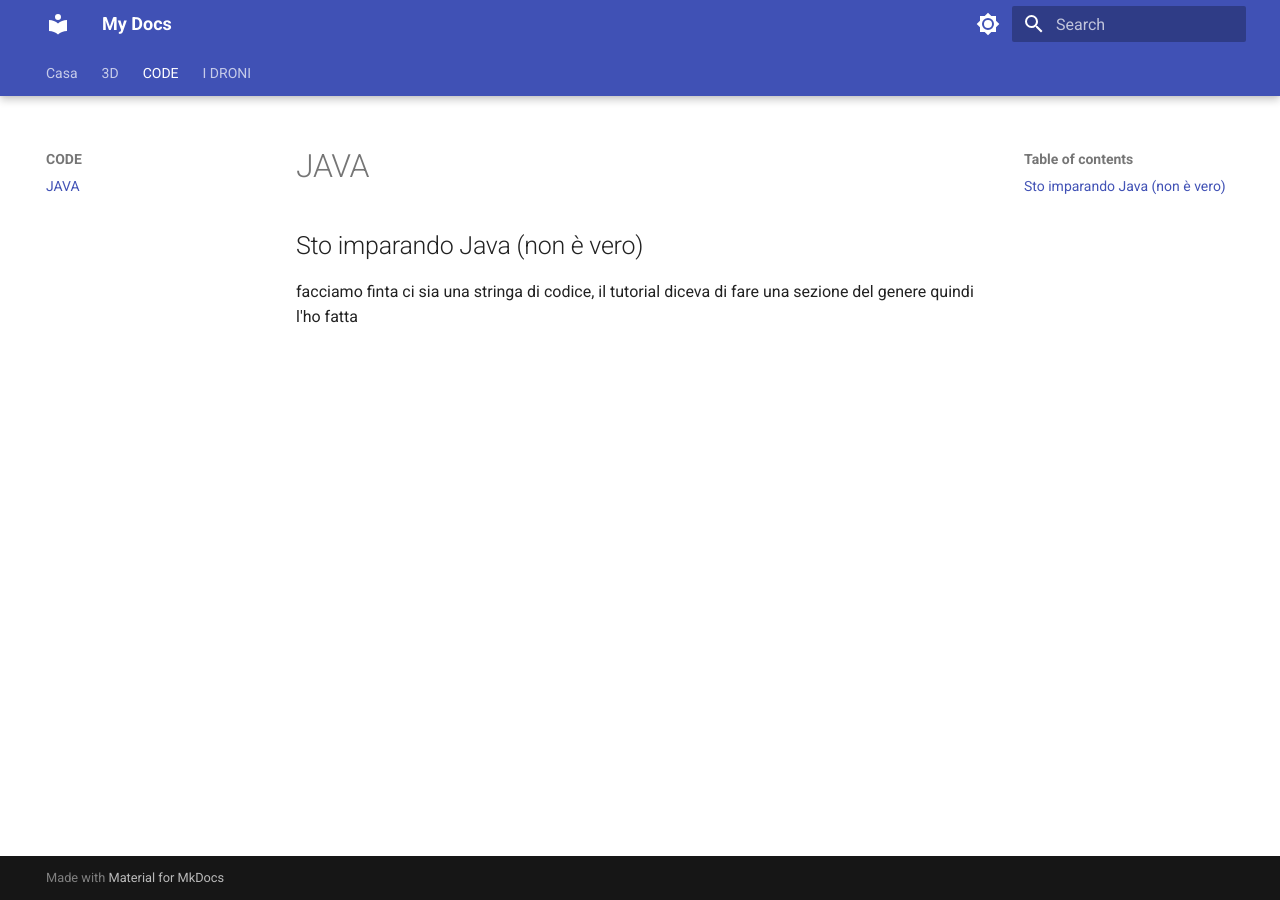
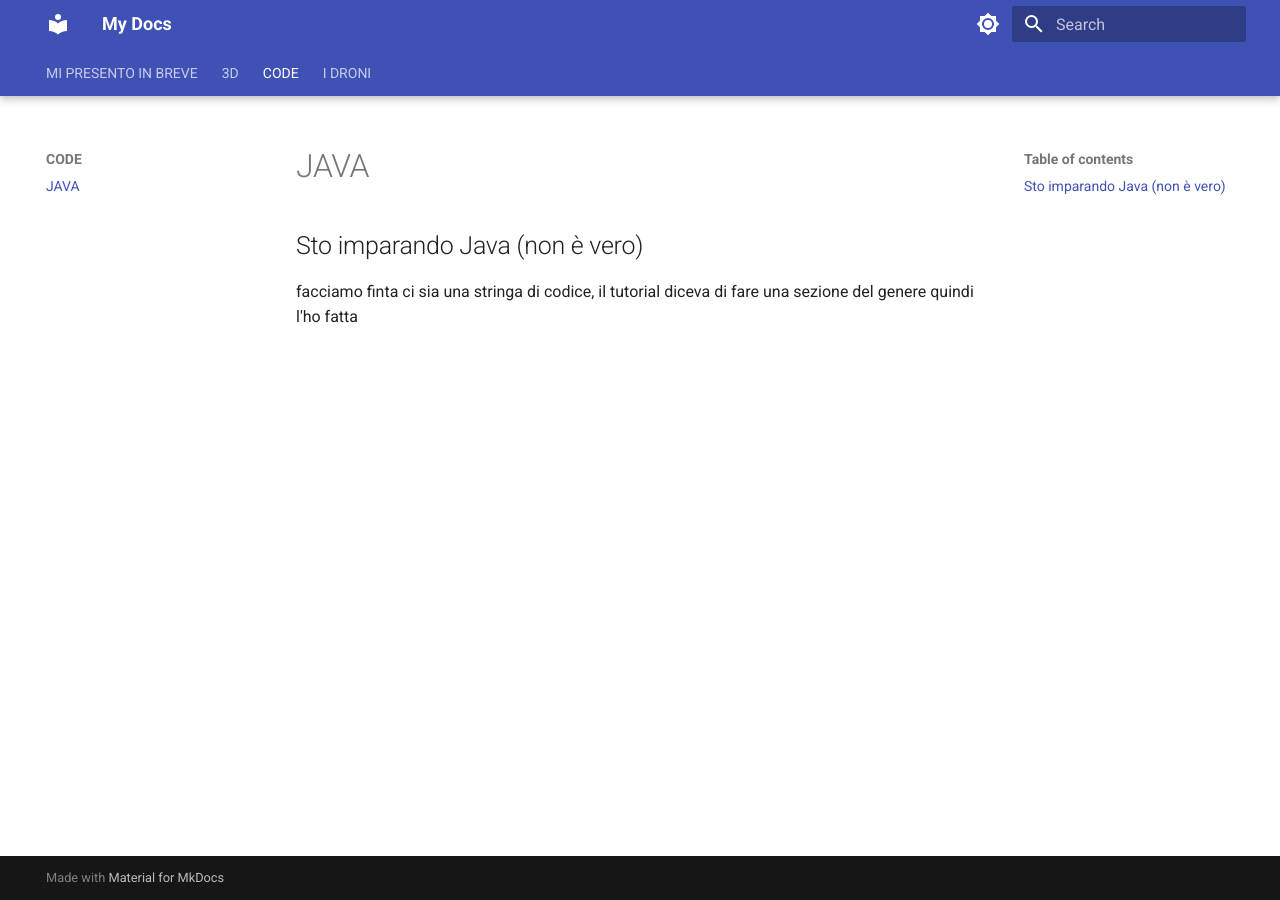
Before and after one commit to PorriFPV/GITHUBSITO, an MkDocs documentation site: the page built from docs/CODE/IL-MIO-PRIMO-JAVA.md, in a window 1280 px wide. Built offline with MkDocs 1.6.1 and Material for MkDocs 9.7.7, drawn with Linux system fonts in a browser that asks for light colours.

Commit message:
aggiornamento nome

```diff
--- a/mkdocs.yml
+++ b/mkdocs.yml
@@ -36,7 +36,7 @@ plugins:
   - blog
 
 nav:
-  - Casa: index.md
+  - MI PRESENTO IN BREVE: index.md
   - 3D:
     - BLENDER: 3D/BLENDER.md
   - CODE:
```
